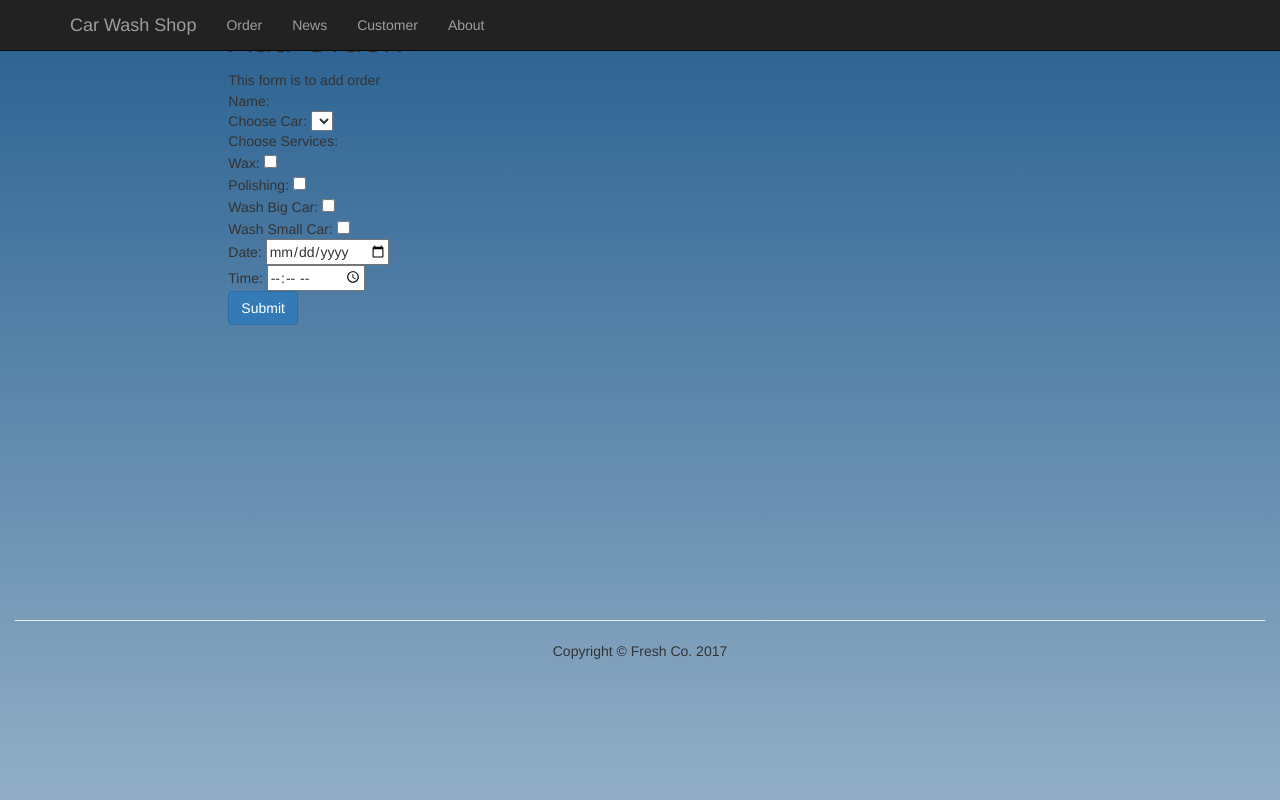
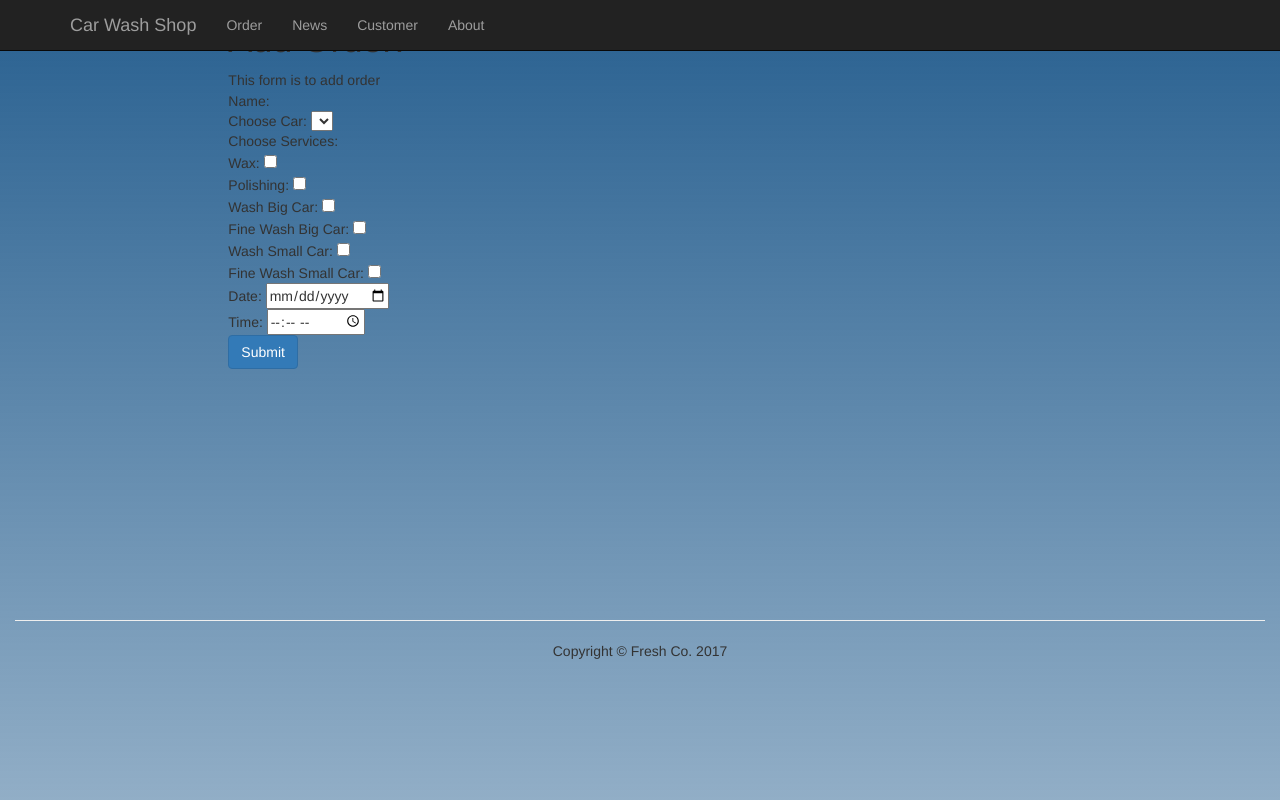
Before and after one commit to EADG6/CWMS, a PHP site: page /index.php?page=addorder in a window 1280 px wide. Run offline with PHP 8.4, Linux system fonts and the light colour scheme; data comes from the database, SQL or seed files in the repository; lists and menus that the app fills with data are empty; some libraries are stand-ins or nearby versions.

Commit message:
change check box in adorer.php

```diff
--- a/app/addorder.php
+++ b/app/addorder.php
@@ -16,7 +16,8 @@ This form is to add order
 		$sql_order= "INSERT INTO orders (cus_id,Date,Time,status,rate) VALUES ('$customerid','$date','$time','1','')";
 		$mysql->query($sql_order);
 		$order_id = mysql_insert_id();
-		$mysql->query("INSERT INTO order_service(car_id,order_id) VALUES('$carid','$order_id')");
+		$mysql->query("INSERT INTO order_service(car_id,order_id,) VALUES('$carid','$order_id','.implode(',',$services).')");
+        $sqlstr = "insert into 表(rol) values(".implode(',',$rol).")";
 		echo"<script type='text/javascript'>alert('There have ".$num_pending." people before'); location='index.php?page=order';</script>";
 	}
 	?>
@@ -49,19 +50,27 @@ This form is to add order
 		</div>
 			<div class="col-sm-10 col-md-offset-2">
 				Wax:
-				<input type="checkbox" name="wax" value="wax">
+				<input type="checkbox" name="services[]" value="Wax">
 			</div>
 			<div class="col-sm-10 col-md-offset-2">
 				Polishing:
-				<input type="checkbox" name="pol" value="pol">
+				<input type="checkbox" name="services[]" value="Polishing">
 			</div>
 			<div class="col-sm-10 col-md-offset-2">
 				Wash Big Car:
-				<input type="checkbox" name="wbc" value="wbc">
+				<input type="checkbox" name="services[]" value="Big Car Washing">
+			</div>
+            <div class="col-sm-10 col-md-offset-2">
+				Fine Wash Big Car:
+				<input type="checkbox" name="services[]" value="Fine Big Car Washing">
 			</div>
 			<div class="col-sm-10 col-md-offset-2">
 				Wash Small Car:
-				<input type="checkbox" name="wsc" value="wsc">
+				<input type="checkbox" name="services[]" value="Small Car Washing">
+			</div>
+            <div class="col-sm-10 col-md-offset-2">
+				Fine Wash Small Car:
+				<input type="checkbox" name="services[]" value="Fine Small Car Washing">
 			</div>
 		<div class="col-sm-10 col-md-offset-2">
 			Date:
```
